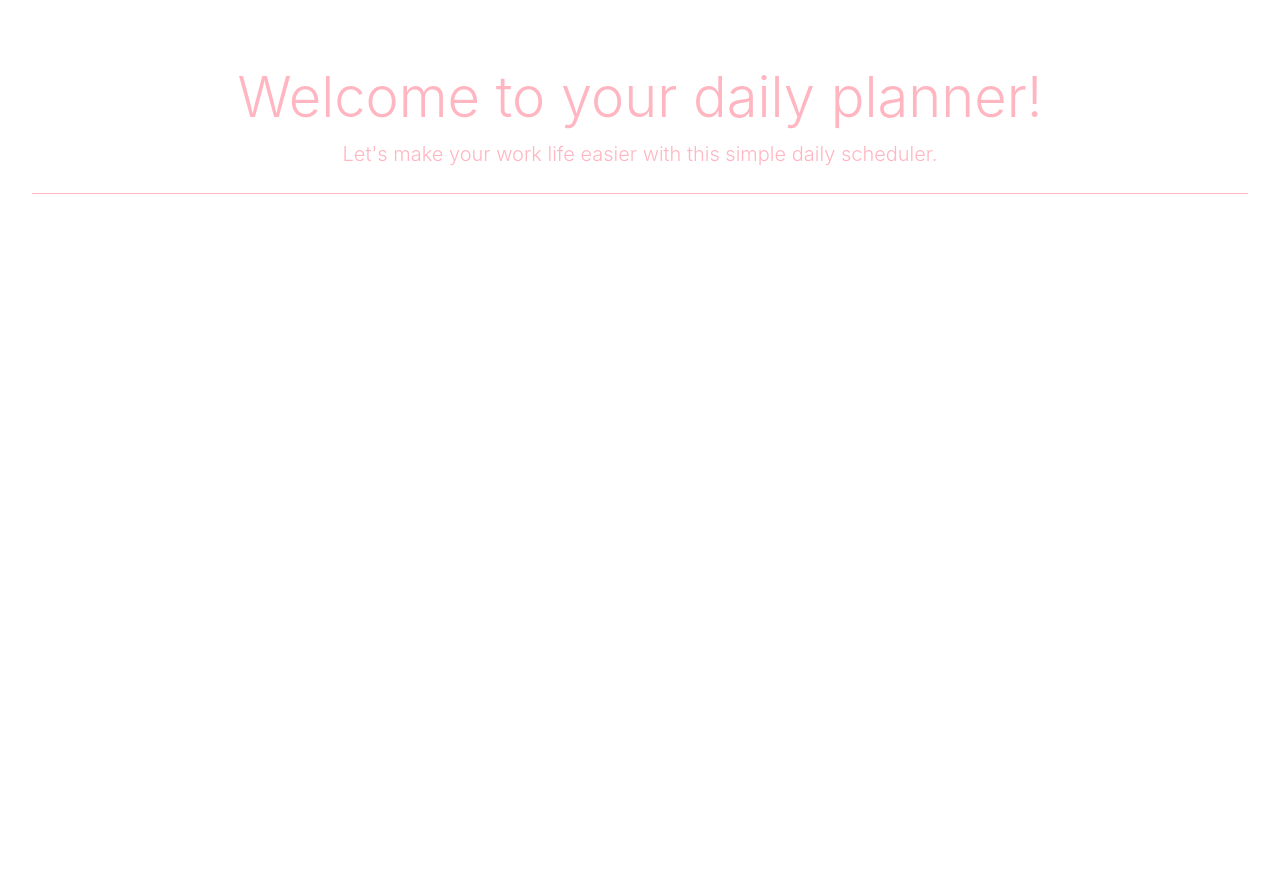
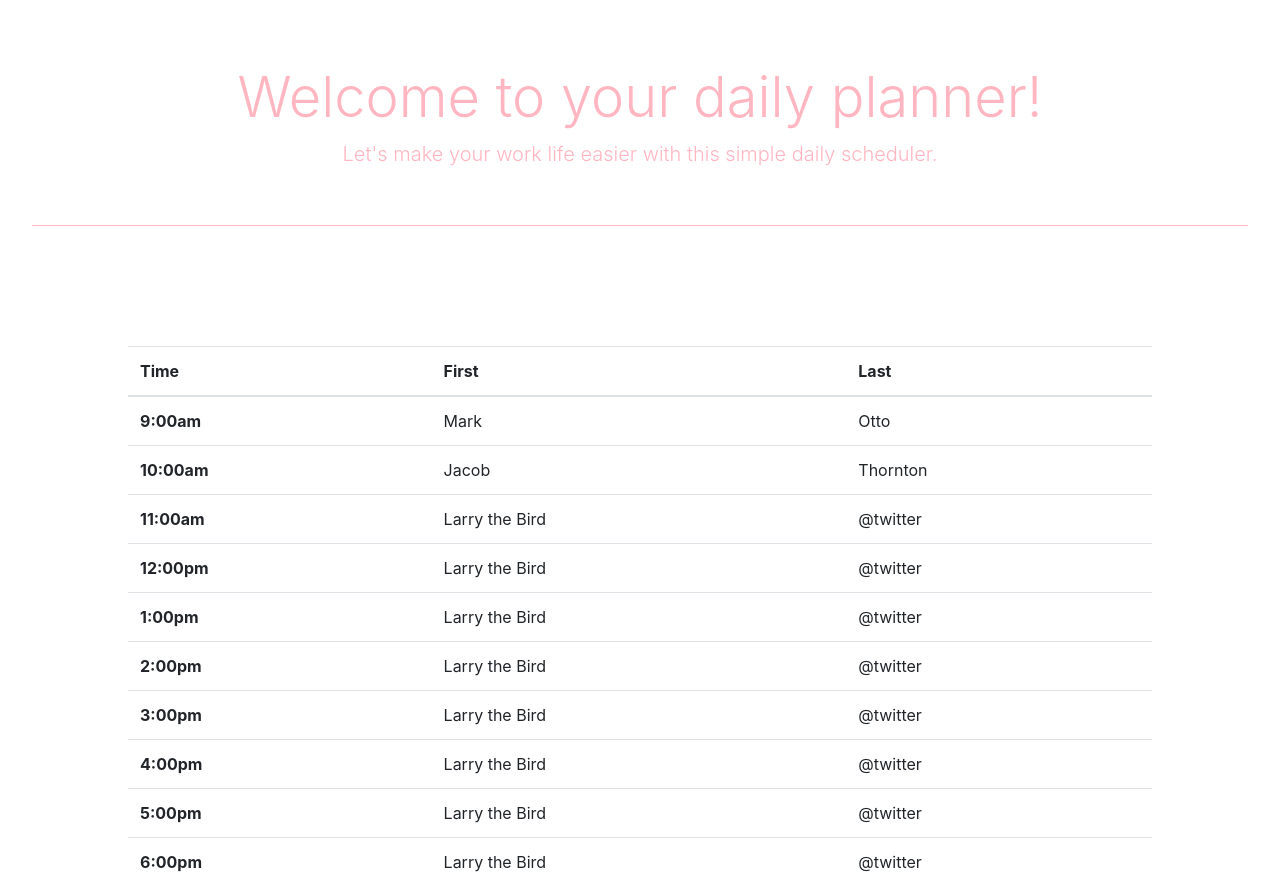
Before and after one commit to barbara095/work-day-scheduler-HW5, a plain HTML site: page Assets/index.html in a window 1280 px wide. Before the commit the page ends 800 px from the top, so only its background shows below. Drawn offline with nearby package versions, Linux system fonts and the light colour scheme.

Commit message:
Commit changes

```diff
--- a/Assets/index.html
+++ b/Assets/index.html
@@ -1,30 +1,136 @@
 <!DOCTYPE html>
 <html lang="en">
+
 <head>
     <meta charset="UTF-8">
     <meta name="viewport" content="width=device-width, initial-scale=1.0">
     <meta http-equiv="X-UA-Compatible" content="ie=edge" />
-    <link rel="stylesheet" href="https://stackpath.bootstrapcdn.com/bootstrap/4.3.1/css/bootstrap.min.css"/><link>
+    <link rel="stylesheet" href="https://stackpath.bootstrapcdn.com/bootstrap/4.3.1/css/bootstrap.min.css" />
+    <link>
     <link rel="stylesheet" href=./style.css></link>
 
     <title>Work Planner</title>
+    <script src="https://cdnjs.cloudflare.com/ajax/libs/moment.js/2.24.0/moment.min.js"></script>
+
 </head>
 
 <body>
     <div class="jumbotron">
         <h1 class="display-4">Welcome to your daily planner!</h1>
         <p class="lead">Let's make your work life easier with this simple daily scheduler.</p>
+        <div class="d-flex" id="current-date-time">
+            <p class="lead" id="title-time">
+                <div class="font-weight-bold lead pl-1" id="dynamic-time"></div>
+            </p>
+        </div>
         <hr class="my-4">
-      </div>
-
-    <div class ="wrapper"></div>
-        <div class="container"></div>
-            <div class = "calendar">
-          <h2 class = ></h2>
-      </div>
     </div>
 
-    <script src="https://code.jquery.com/jquery-3.4.1.min.js"></script>
-    <script src="https://cdnjs.cloudflare.com/ajax/libs/moment.js/2.24.0/moment.min.js"></script>
+    <div class="current-date">
+        <p></p>
+    </div>
+
+    <div class="container"></div>
+    <div class="table-responsive">
+        <table class="table">
+            <thead>
+                <tr>
+                    <div class="row">
+                        <th scope="col-3">Time</th>
+                        <div class="row">
+                            <th scope="col-6">First</th>
+                            <div class="row">
+                                <th scope="col-3">Last</th>
+                            </div>
+                        </div>
+                    </div>
+                </tr>
+            </thead>
+            <tbody>
+                <tr>
+                    <th scope="row">9:00am</th>
+                    <td>Mark</td>
+                    <td>Otto</td>
+                </tr>
+                <tr>
+                    <th scope="row">10:00am</th>
+                    <td>Jacob</td>
+                    <td>Thornton</td>
+                </tr>
+                <tr>
+                    <th scope="row">11:00am</th>
+                    <td>Larry the Bird</td>
+                    <td>@twitter</td>
+                </tr>
+                <tr>
+                    <th scope="row">12:00pm</th>
+                    <td>Larry the Bird</td>
+                    <td>@twitter</td>
+                </tr>
+                <tr>
+                    <th scope="row">1:00pm</th>
+                    <td>Larry the Bird</td>
+                    <td>@twitter</td>
+                </tr>
+                <tr>
+                    <th scope="row">2:00pm</th>
+                    <td>Larry the Bird</td>
+                    <td>@twitter</td>
+                </tr>
+                <tr>
+                    <th scope="row">3:00pm</th>
+                    <td>Larry the Bird</td>
+                    <td>@twitter</td>
+                </tr>
+                <tr>
+                    <th scope="row">4:00pm</th>
+                    <td>Larry the Bird</td>
+                    <td>@twitter</td>
+                </tr>
+                <tr>
+                    <th scope="row">5:00pm</th>
+                    <td>Larry the Bird</td>
+                    <td>@twitter</td>
+                </tr>
+                <tr>
+                    <th scope="row">6:00pm</th>
+                    <td>Larry the Bird</td>
+                    <td>@twitter</td>
+                </tr>
+            </tbody>
+    </div>
+    </table>
+
+    <script type="text/javascript">
+
+    var time = moment().format("dddd, MMMM Do YYYY, h:mm:ss a");
+            console.log(time);
+            $("<empty-div>").text(time);
+
+    </script>
+
+    <!-- <script src="https://code.jquery.com/jquery-3.4.1.min.js">
+
+
+        $(document).ready(function () {
+
+
+
+
+
+
+
+
+
+
+
+
+
+
+        });
+    </script> -->
+
+
 </body>
+
 </html>
--- a/Assets/style.css
+++ b/Assets/style.css
@@ -7,3 +7,14 @@
 .my-4 {
     border-color: lightpink;
 }
+
+.table {
+    width: 80%;
+    margin: 0 auto 0 auto;
+}
+
+.table-bordered .table-bordered {
+    border-color: lightpink;
+    border-style: solid;
+    border-width: 2px;
+}
```
